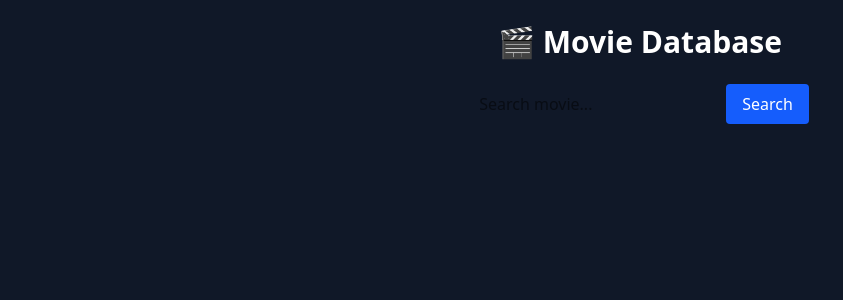
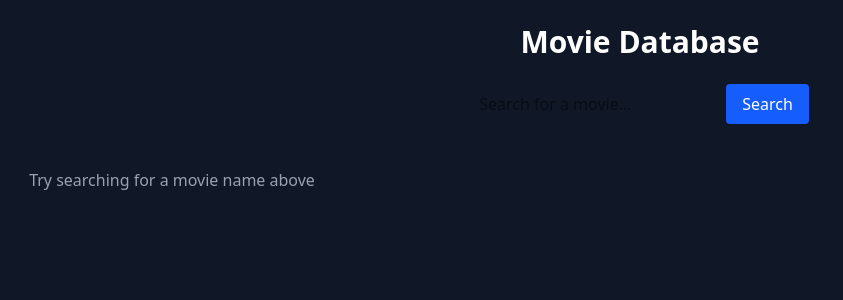
Before and after one commit to Gbemilash/gbemisola-movie-database, a React app in the folder movie-database/: page / in a window 1280 px wide. Shown: the top 300 px of the page, without its empty margins (0-843 px from the left). Built offline with nearby package versions, Linux system fonts and the light colour scheme; the HTML template or start-up script is replaced by a standard one.

Commit message:
I updated my  movie display with placeholder images and empty state message

```diff
--- a/movie-database/src/App.jsx
+++ b/movie-database/src/App.jsx
@@ -9,6 +9,7 @@ function App() {
 
   const handleSearch = async (e) => {
     e.preventDefault();
+
     if (movieName === "") {
       setError("Please type something");
       return;
@@ -27,7 +28,7 @@ function App() {
       if (data.Response === "True") {
         setMovies(data.Search);
       } else {
-        setError("No movies found 😢");
+        setError("No movies found");
       }
     } catch (err) {
       setError("Error fetching movies");
@@ -38,17 +39,20 @@ function App() {
 
   return (
     <div className="min-h-screen bg-gray-900 text-white p-6">
-      <h1 className="text-3xl font-bold text-center mb-6">🎬 Movie Database</h1>
+      <h1 className="text-3xl font-bold text-center mb-6">Movie Database</h1>
 
       <form onSubmit={handleSearch} className="flex justify-center gap-2 mb-5">
         <input
           type="text"
-          placeholder="Search movie..."
+          placeholder="Search for a movie..."
           value={movieName}
           onChange={(e) => setMovieName(e.target.value)}
           className="p-2 text-black rounded"
         />
-        <button type="submit" className="bg-blue-600 px-4 py-2 rounded">
+        <button
+          type="submit"
+          className="bg-blue-600 px-4 py-2 rounded hover:bg-blue-700"
+        >
           Search
         </button>
       </form>
@@ -60,7 +64,11 @@ function App() {
         {movies.map((movie) => (
           <div key={movie.imdbID} className="bg-gray-800 p-3 rounded">
             <img
-              src={movie.Poster !== "N/A" ? movie.Poster : ""}
+              src={
+                movie.Poster !== "N/A"
+                  ? movie.Poster
+                  : "https://via.placeholder.com/150"
+              }
               alt={movie.Title}
               className="w-full h-64 object-cover rounded"
             />
@@ -68,6 +76,12 @@ function App() {
             <p className="text-gray-400 text-xs">{movie.Year}</p>
           </div>
         ))}
+
+        {movies.length === 0 && !loading && !error && (
+          <p className="text-center text-gray-400 mt-6">
+            Try searching for a movie name above
+          </p>
+        )}
       </div>
     </div>
   );
```
